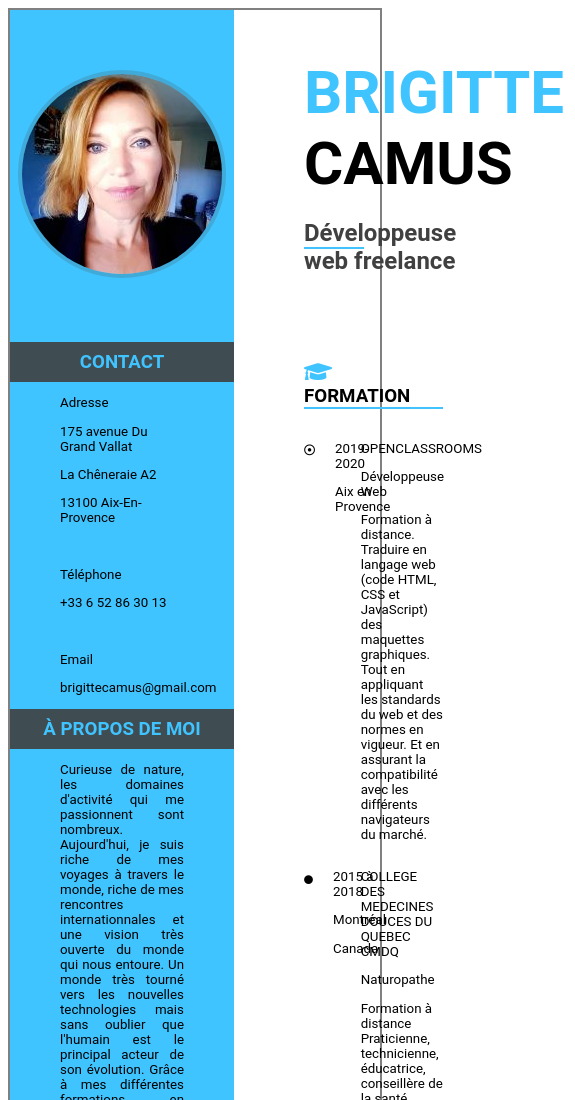
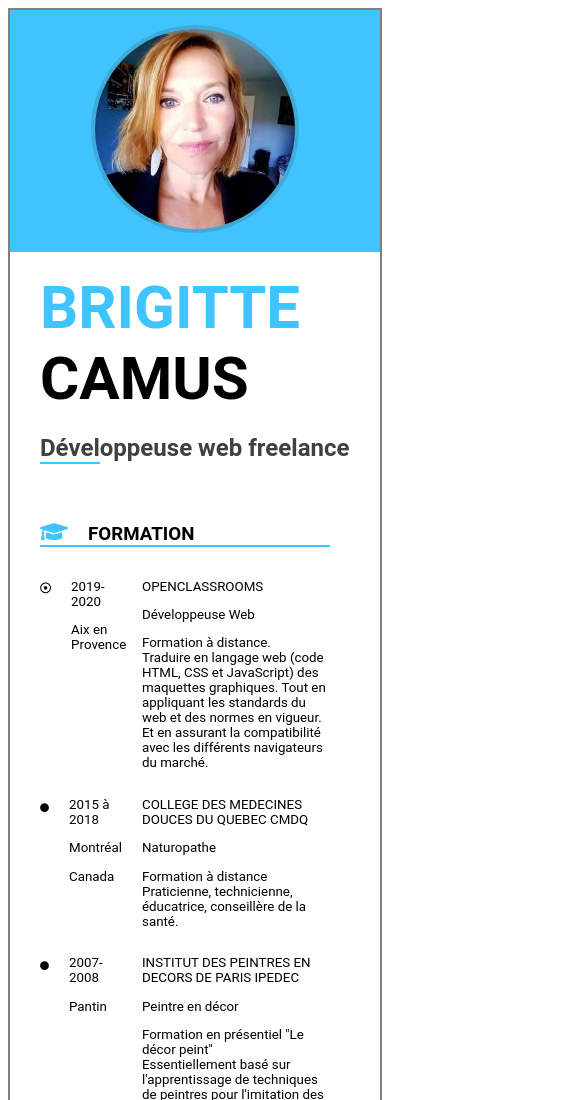
Before and after one commit to brigittecamus/brigittecamus.github.io, a plain HTML site: page index.html in a window 390 px wide. Shown: the top 1100 px of the page, 575 px wide, since content can reach past the window. Drawn offline with Linux system fonts and the light colour scheme; a web font is replaced by a local one.

Commit message:
Ajout du media pour smartphone

```diff
--- a/stylecvbri.css
+++ b/stylecvbri.css
@@ -258,3 +258,44 @@ article h3
 
 
 /** FIN Decoration de la deuxieme partie droite**/
+
+/* pour les smartphones*/
+
+@media all and (max-width: 790px)
+{
+
+.row
+{
+	flex-direction: column;
+}
+.column
+{
+	flex: 0 0 100%;
+	max-width: 100%;
+
+}
+
+.row:nth-child(2)
+{
+	flex-direction: column-reverse;
+}
+
+.photo
+{
+	padding-top: 15px;
+	padding-bottom: 15px
+}
+
+header
+{
+	height: 250px;
+	padding-left: 30px;
+}
+
+article
+{
+	padding-left: 30px;
+}
+}
+
+/* FIN pour les smartphones*/
```
